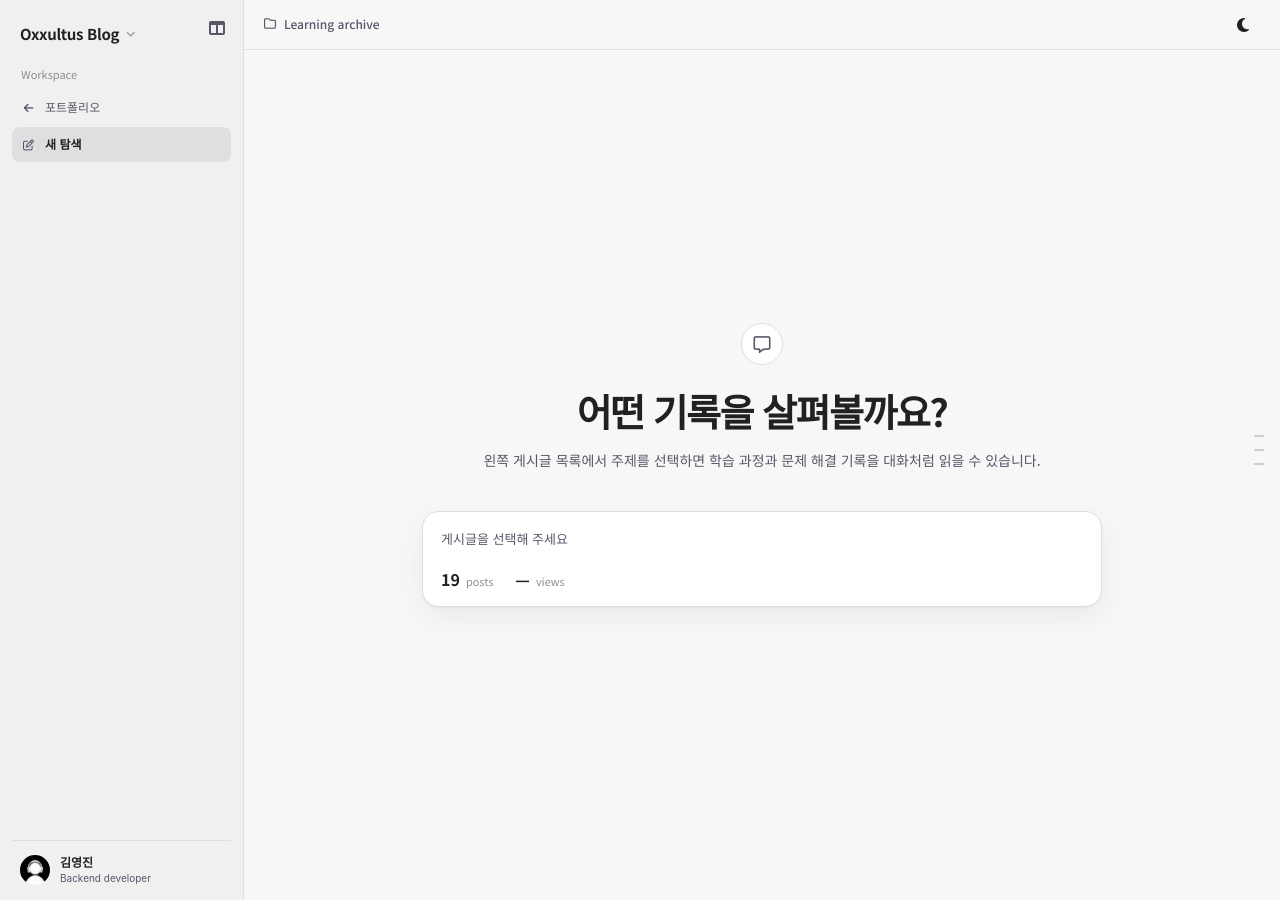
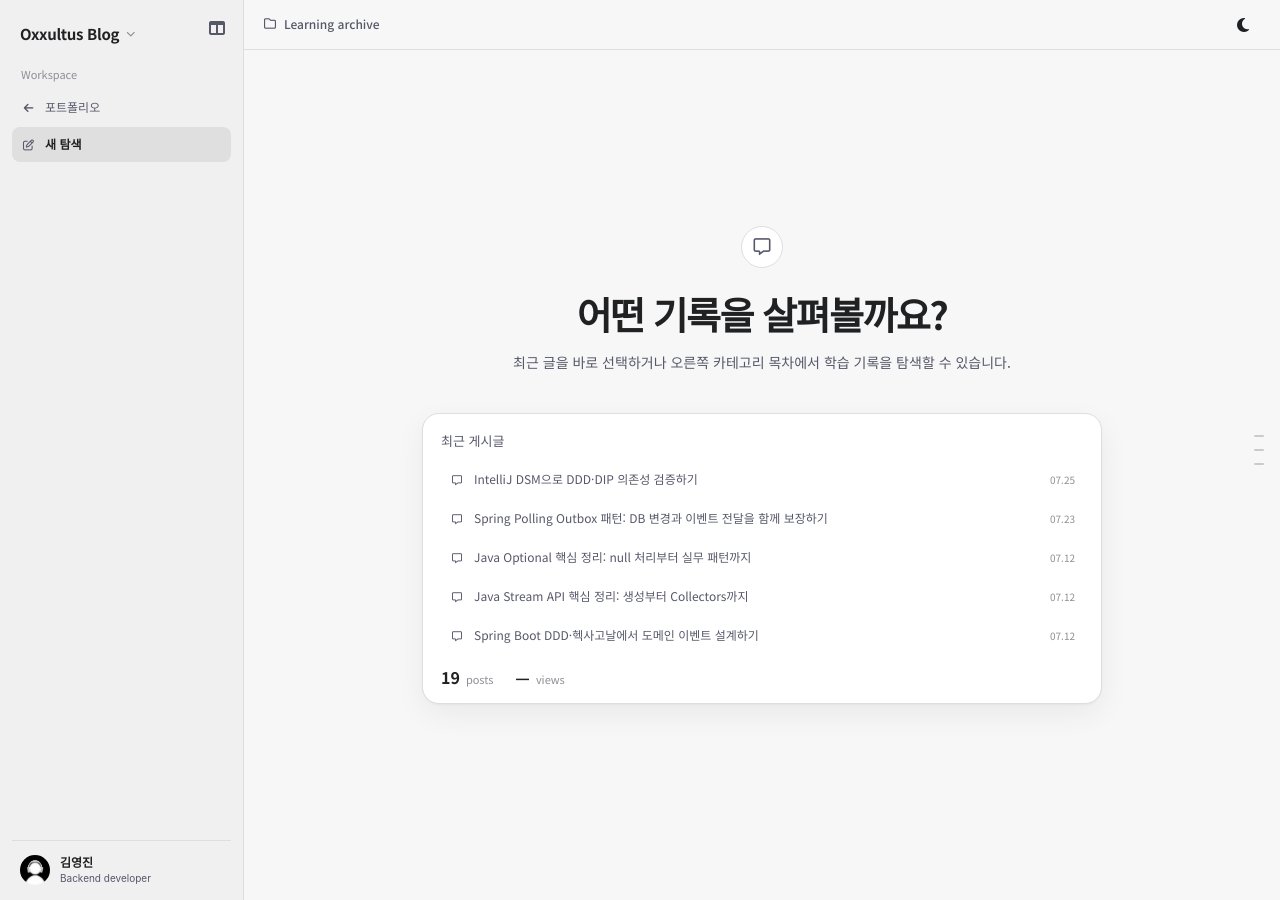
Before and after one commit to oxxultus/resume, a Jekyll site: the page built from blog/index.html, in a window 1280 px wide. Built offline with Jekyll 4.4.1, drawn with Linux system fonts in a browser that asks for light colours.

Commit message:
fix: restore visible blog post navigation

```diff
--- a/blog.css
+++ b/blog.css
@@ -271,6 +271,7 @@ button { font: inherit; }
 .blog-prompt-box { width: min(680px, 100%); min-height: 96px; margin-top: 38px; padding: 16px 18px 12px; display: flex; flex-direction: column; align-items: flex-start; justify-content: space-between; border: 1px solid var(--line); border-radius: 17px; background: var(--surface); text-align: left; box-shadow: 0 10px 30px rgba(0,0,0,.06), 0 1px 2px rgba(0,0,0,.04); }
 .blog-prompt-box > span { color: var(--muted); font-size: 13px; }
 .blog-prompt-box .blog-stats { margin: 10px 0 0; }
+.blog-recent-posts{width:100%;display:grid;gap:2px;margin-top:9px}.blog-recent-posts a{display:grid;grid-template-columns:16px minmax(0,1fr) auto;align-items:center;gap:9px;min-height:37px;padding:7px 8px;border-radius:8px;color:var(--muted);font-size:12px}.blog-recent-posts a:hover,.blog-recent-posts a:focus-visible{background:color-mix(in srgb,var(--text) 6%,transparent);color:var(--text);outline:none}.blog-recent-posts i{font-size:10px;text-align:center}.blog-recent-posts a span{overflow:hidden;text-overflow:ellipsis;white-space:nowrap}.blog-recent-posts time{color:var(--faint);font-size:10px;font-variant-numeric:tabular-nums}
 .article-thread { width: min(880px, calc(100% - 56px)); margin: 0 auto; padding: 42px 0 150px; }
 .blog-user-turn, .blog-assistant-turn { display: grid; grid-template-columns: 32px minmax(0, 1fr); gap: 14px; }
 .blog-user-turn { max-width: 760px; margin: 0 auto 34px; }
@@ -305,3 +306,4 @@ body.dark-theme .blog-turn-avatar.assistant { background: #f2f2f2; color: #17171
     .blog-empty-state { width: calc(100% - 32px); }
     .article-header h1 { font-size: 29px; }
 }
+@media(max-width:800px){.context-rail.blog-context-rail{display:block;top:auto;right:14px;bottom:16px;width:42px;height:42px;border:1px solid var(--line);border-radius:11px;background:var(--surface);box-shadow:0 8px 24px rgba(0,0,0,.12);transform:none}.blog-context-rail .context-rail-ticks{height:100%;align-content:center;gap:5px;padding:9px}.blog-context-rail .context-rail-ticks span{width:17px;height:2px}.blog-context-rail .context-rail-popover{position:fixed;inset:auto 12px 66px 12px;width:auto;max-height:68vh;transform:translateY(8px)}.blog-context-rail:hover .context-rail-popover,.blog-context-rail:focus-within .context-rail-popover{transform:translateY(0)}.blog-empty-state{justify-content:flex-start;padding-top:54px}.blog-prompt-box{margin-top:28px}}
--- a/blog/index.html
+++ b/blog/index.html
@@ -15,7 +15,7 @@ permalink: /blog/
     <link rel="preconnect" href="https://fonts.gstatic.com" crossorigin>
     <link href="https://fonts.googleapis.com/css2?family=Noto+Sans+KR:wght@300;400;500;700;900&family=Outfit:wght@300;400;600;800&display=swap" rel="stylesheet">
     <link rel="stylesheet" href="https://cdnjs.cloudflare.com/ajax/libs/font-awesome/6.4.0/css/all.min.css">
-    <link rel="stylesheet" href="{{ '/blog.css?v=20260907-4' | relative_url }}">
+    <link rel="stylesheet" href="{{ '/blog.css?v=20260907-5' | relative_url }}">
 </head>
 <body>
     <aside class="blog-sidebar" data-resizable-sidebar>
@@ -56,9 +56,14 @@ permalink: /blog/
         <section class="blog-empty-state">
             <div class="blog-empty-mark" aria-hidden="true"><i class="far fa-message"></i></div>
             <h1>어떤 기록을 살펴볼까요?</h1>
-            <p>왼쪽 게시글 목록에서 주제를 선택하면 학습 과정과 문제 해결 기록을 대화처럼 읽을 수 있습니다.</p>
+            <p>최근 글을 바로 선택하거나 오른쪽 카테고리 목차에서 학습 기록을 탐색할 수 있습니다.</p>
             <div class="blog-prompt-box">
-                <span>게시글을 선택해 주세요</span>
+                <span>최근 게시글</span>
+                <div class="blog-recent-posts">
+                    {% for post in site.posts limit: 5 %}
+                    <a href="{{ post.url | relative_url }}"><i class="far fa-message" aria-hidden="true"></i><span>{{ post.title }}</span><time datetime="{{ post.date | date_to_xmlschema }}">{{ post.date | date: "%m.%d" }}</time></a>
+                    {% endfor %}
+                </div>
                 <div class="blog-stats" aria-label="블로그 방문 통계">
                     <span><strong>{{ site.posts | size }}</strong> posts</span>
                     <span><strong data-total-views>—</strong> views</span>
```
